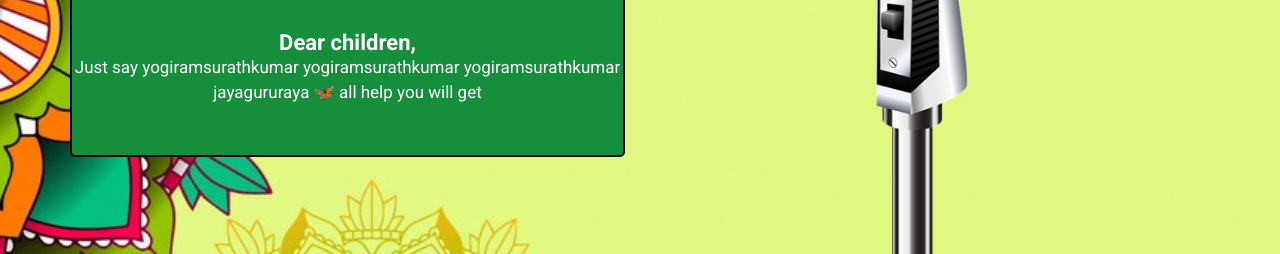
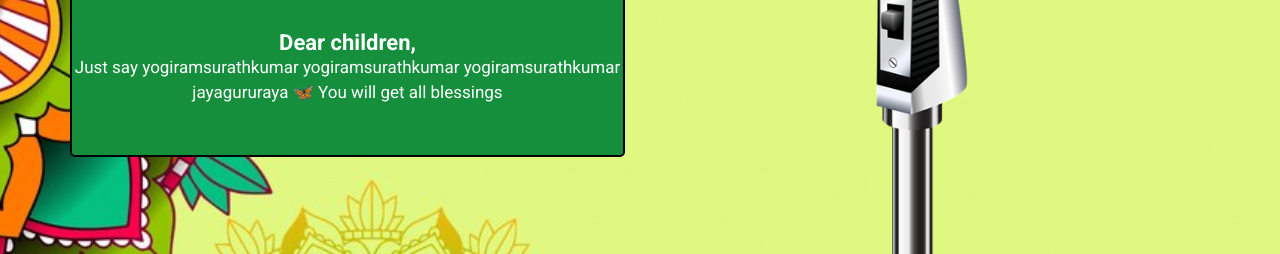
Before and after one commit to OmMusicAcademy/ommusicacademy, a plain HTML site: page index.html in a window 1280 px wide. Shown: the part 546-800 px from the top of the page. Drawn offline with Linux system fonts and the light colour scheme.

Commit message:
new index

```diff
--- a/index.html
+++ b/index.html
@@ -98,7 +98,7 @@
                      <h1 class="opa">Om Music Academy </h1>
                      <h2 class="white" style="color: white;"><b>Dear children,</b></h2>
                      <br>
-                     <p>Just say yogiramsurathkumar yogiramsurathkumar yogiramsurathkumar jayagururaya 🦋 all help you will get</p>
+                     <p>Just say yogiramsurathkumar yogiramsurathkumar yogiramsurathkumar jayagururaya 🦋 You will get all blessings</p>
                   </div>
                </div>
                <div class="col-md-6">
```
